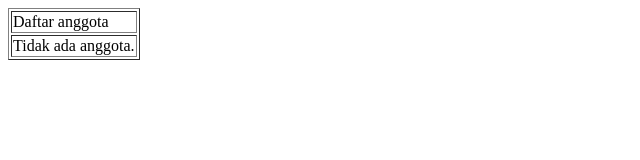
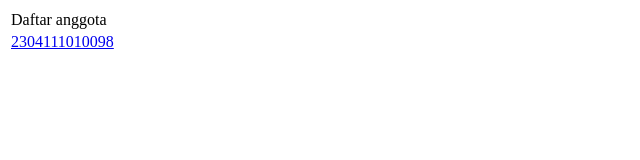
Before and after one commit to AllifAlfajri/STIK2018-2025-8-E-Waste-Recycling, a plain HTML site: page index.html in a window 1280 px wide. Shown: the whole page, without its empty margins (0-640 px from the left). Drawn offline with Linux system fonts and the light colour scheme.

Commit message:
Update index.html

```diff
--- a/index.html
+++ b/index.html
@@ -4,9 +4,13 @@
     <title>Utama – Admin</title>
   </head>
   <body>
-    <table border=”0”>
-      <tr><td>Daftar anggota</td>
-      </tr><tr><td>Tidak ada anggota.</td></tr>
+    <table border="0">
+      <tr>
+        <td>Daftar anggota</td>
+      </tr>
+      <tr>
+        <td><a href="2304111010098.html">2304111010098</a></td>
+      </tr>
     </table>
   </body>
 </html>
```
